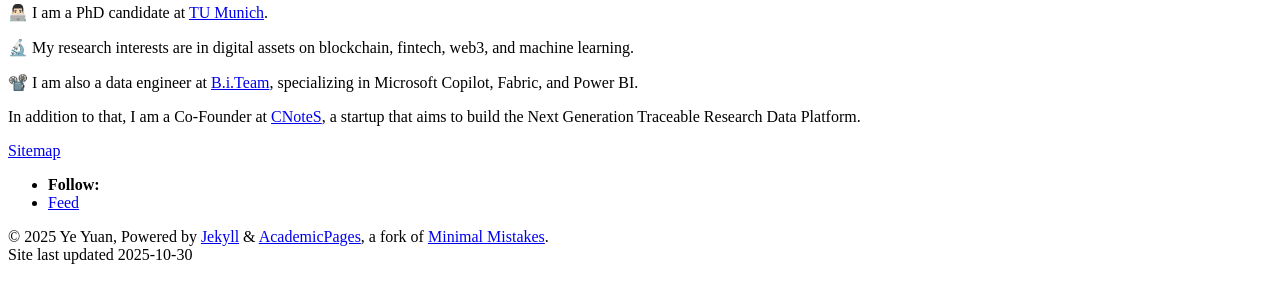
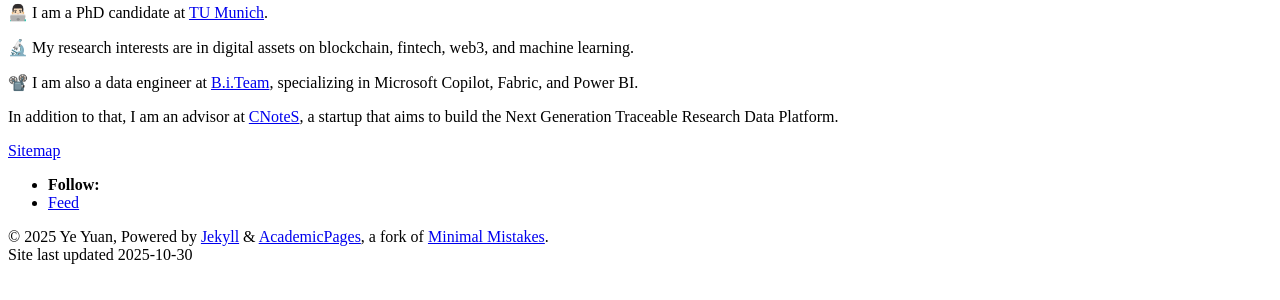
Before and after one commit to yuanye126/yuanye126.github.io, a Jekyll site: the page built from _pages/about.md, in a window 1280 px wide. Shown: the part 985-1285 px from the top of the page. Built offline with Jekyll 4.4.1, drawn with Linux system fonts in a browser that asks for light colours; some web fonts are replaced.

Commit message:
Update about.md

```diff
--- a/_pages/about.md
+++ b/_pages/about.md
@@ -13,4 +13,4 @@
 
 📽️ I am also a data engineer at <a href="https://biteam.de" target="_blank" rel="noopener noreferrer">B.i.Team</a>, specializing in Microsoft Copilot, Fabric, and Power BI.
 
-In addition to that, I am a Co-Founder at <a href="https://www.cnoteslab.com" target="_blank" rel="noopener noreferrer">CNoteS</a>, a startup that aims to build the Next Generation Traceable Research Data Platform.
+In addition to that, I am an advisor at <a href="https://www.cnoteslab.com" target="_blank" rel="noopener noreferrer">CNoteS</a>, a startup that aims to build the Next Generation Traceable Research Data Platform.
```
